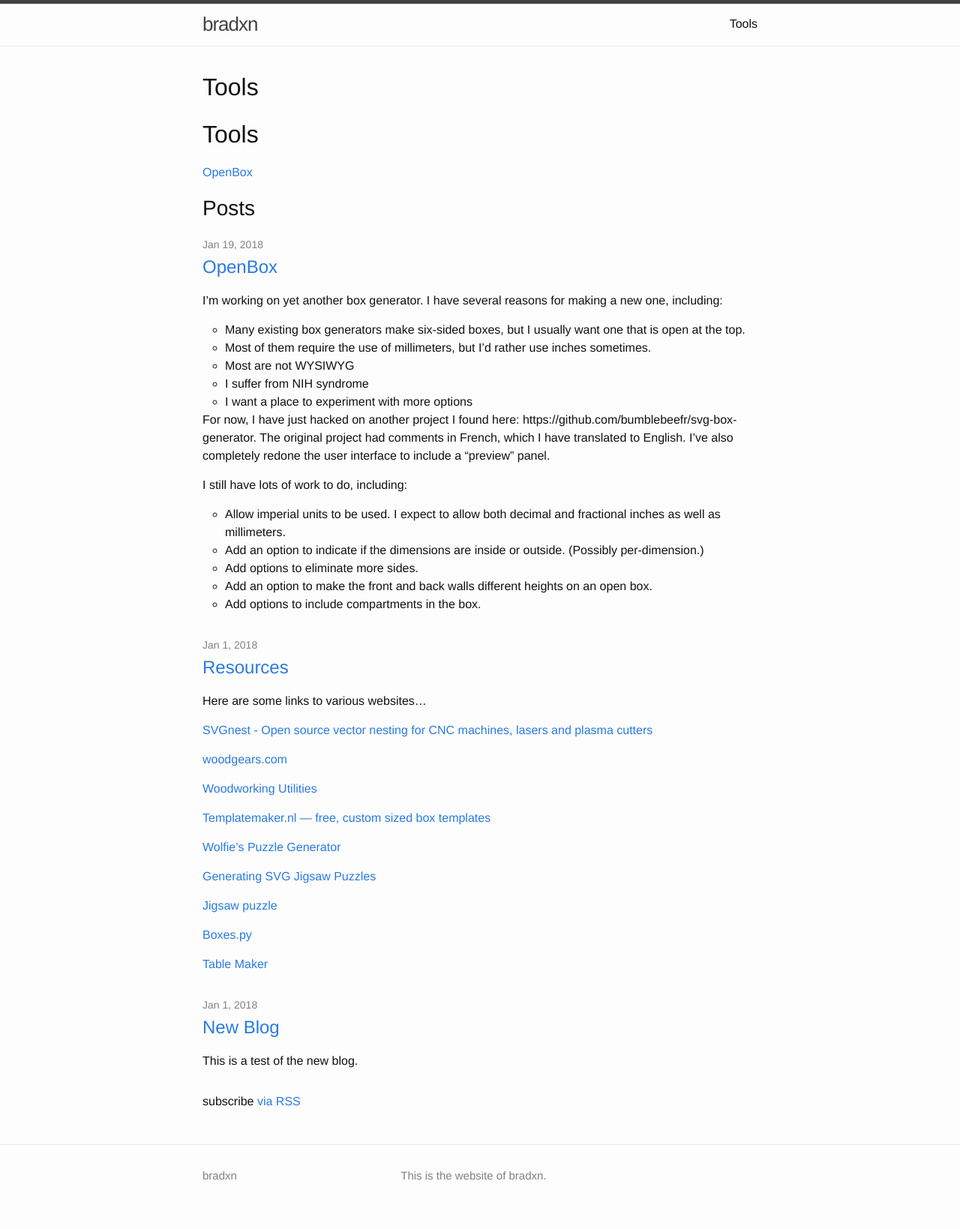
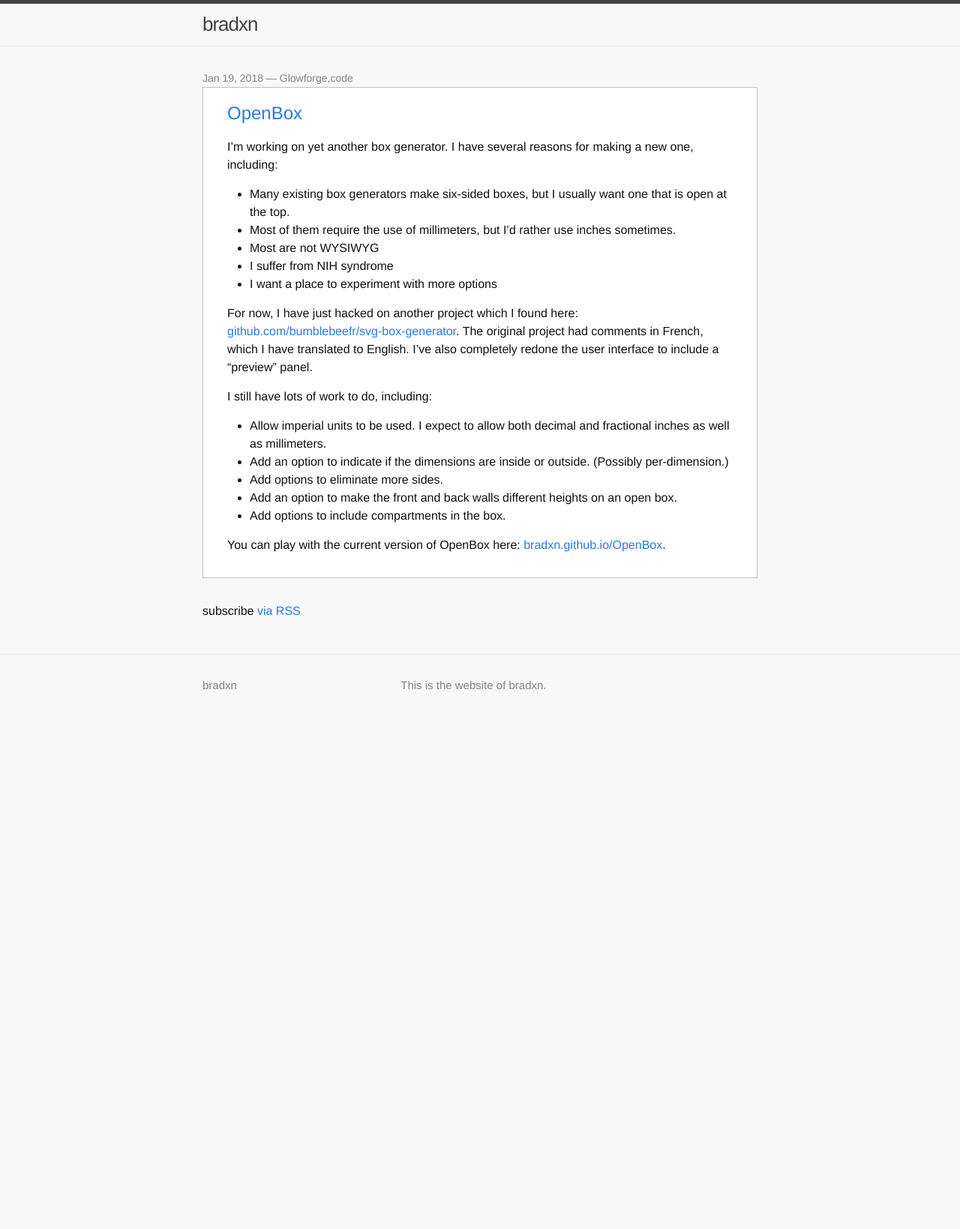
Before and after one commit to bradxn/bradxn, a Jekyll site: the page built from index.md, in a window 1280 px wide. Shown: the whole page at 75% size. Built offline with Jekyll 4.4.1, drawn with Linux system fonts in a browser that asks for light colours; our own code applies the rules of GitHub Pages for plain Markdown files; after the commit the page ends 985 px from its top, so only the background shows below that.

Commit message:
some updates

```diff
--- a/_layouts/home.html
+++ b/_layouts/home.html
@@ -10,20 +10,24 @@
   {{ content }}
 
   {% if site.posts.size > 0 %}
+  {% comment %}
   <h2 class="post-list-heading">{{ page.list_title | default: "Posts" }}</h2>
-    <ul class="post-list">
+ {% endcomment %}
       {% for post in site.posts %}
-        <li>
-          {% assign date_format = site.minima.date_format | default: "%b %-d, %Y" %}
-          <span class="post-meta">{{ post.date | date: date_format }}</span>
-
+        {% assign date_format = site.minima.date_format | default: "%b %-d, %Y" %}
+        <span class="post-meta">{{ post.date | date: date_format }}
+          {% if post.categories != empty %}
+            &mdash;
+            {{ post.categories }}
+          {% endif %}
+        </span>
+        <article>
           <h3>
             <a class="post-link" href="{{ post.url | relative_url }}">{{ post.title | escape }}</a>
           </h3>
           {{ post.content }}
-        </li>
+        </article>
       {% endfor %}
-    </ul>
 
     <p class="rss-subscribe">subscribe <a href="{{ "/feed.xml" | relative_url }}">via RSS</a></p>
   {% endif %}
--- a/_posts/2018-01-01-new-blog.md
+++ /dev/null
@@ -1,7 +0,0 @@
----
-layout: post
-title: New Blog
-category: news
-date: 2018-01-01
----
-This is a test of the new blog.
--- a/_posts/2018-01-01-resources.md
+++ /dev/null
@@ -1,24 +0,0 @@
----
-layout: post
-title: Resources
----
-
-Here are some links to various websites...
-
-[SVGnest - Open source vector nesting for CNC machines, lasers and plasma cutters](http://svgnest.com/)
-
-[woodgears.com](http://woodgears.ca/gear_cutting/template.html)
-
-[Woodworking Utilities](http://www.woodbin.com)
-
-[Templatemaker.nl — free, custom sized box templates](http://www.templatemaker.nl/)
-
-[Wolfie's Puzzle Generator](http://www.wolfiesden.com/Laser/PuzzleCreator.asp)
-
-[Generating SVG Jigsaw Puzzles](http://dev.inventables.com/2016/02/26/generating-svg-jigsaw-puzzles.html)
-
-[Jigsaw puzzle](https://cdn.rawgit.com/Draradech/35d36347312ca6d0887aa7d55f366e30/raw/b04cf9cd63a59571910cb226226ce2b3ed46af46/jigsaw.html)
-
-[Boxes.py](http://www.festi.info/boxes.py/)
-
-[Table Maker](https://www.incite-focus.org/open-source)
--- a/_posts/2018-01-19-openbox.md
+++ b/_posts/2018-01-19-openbox.md
@@ -1,6 +1,7 @@
 ---
 title: OpenBox
-categories: Glowforge
+layout: post
+categories: Glowforge, code
 ---
 I'm working on yet another box generator. I have several reasons for making a new one, including:
 
@@ -10,7 +11,7 @@
 * I suffer from NIH syndrome
 * I want a place to experiment with more options
 
-For now, I have just hacked on another project I found here: https://github.com/bumblebeefr/svg-box-generator.
+For now, I have just hacked on another project which I found here: [github.com/bumblebeefr/svg-box-generator](https://github.com/bumblebeefr/svg-box-generator).
 The original project had comments in French, which I have translated to English. I've also completely redone
 the user interface to include a "preview" panel.
 
@@ -21,3 +22,5 @@
 * Add options to eliminate more sides.
 * Add an option to make the front and back walls different heights on an open box.
 * Add options to include compartments in the box.
+
+You can play with the current version of OpenBox here: [bradxn.github.io/OpenBox](https://bradxn.github.io/OpenBox/).
--- a/_sass/minima.scss
+++ b/_sass/minima.scss
@@ -11,7 +11,7 @@
 $spacing-unit:     30px !default;
 
 $text-color:       #111 !default;
-$background-color: #fdfdfd !default;
+$background-color: #f8f8f8 !default;
 $brand-color:      #2a7ae2 !default;
 
 $grey-color:       #828282 !default;
--- a/_sass/minima/_base.scss
+++ b/_sass/minima/_base.scss
@@ -240,3 +240,13 @@
     border: 1px solid $grey-color-light;
   }
 }
+
+
+
+article
+{
+  background-color: white;
+  border: 1px solid silver;
+  padding: 12pt 24pt;
+  margin-bottom: 24pt;
+}
--- a/index.md
+++ b/index.md
@@ -7,6 +7,9 @@
 layout: home
 ---
 
+{% comment %}
 # Tools
 
 [OpenBox](OpenBox)
+
+{% endcomment %}
```
